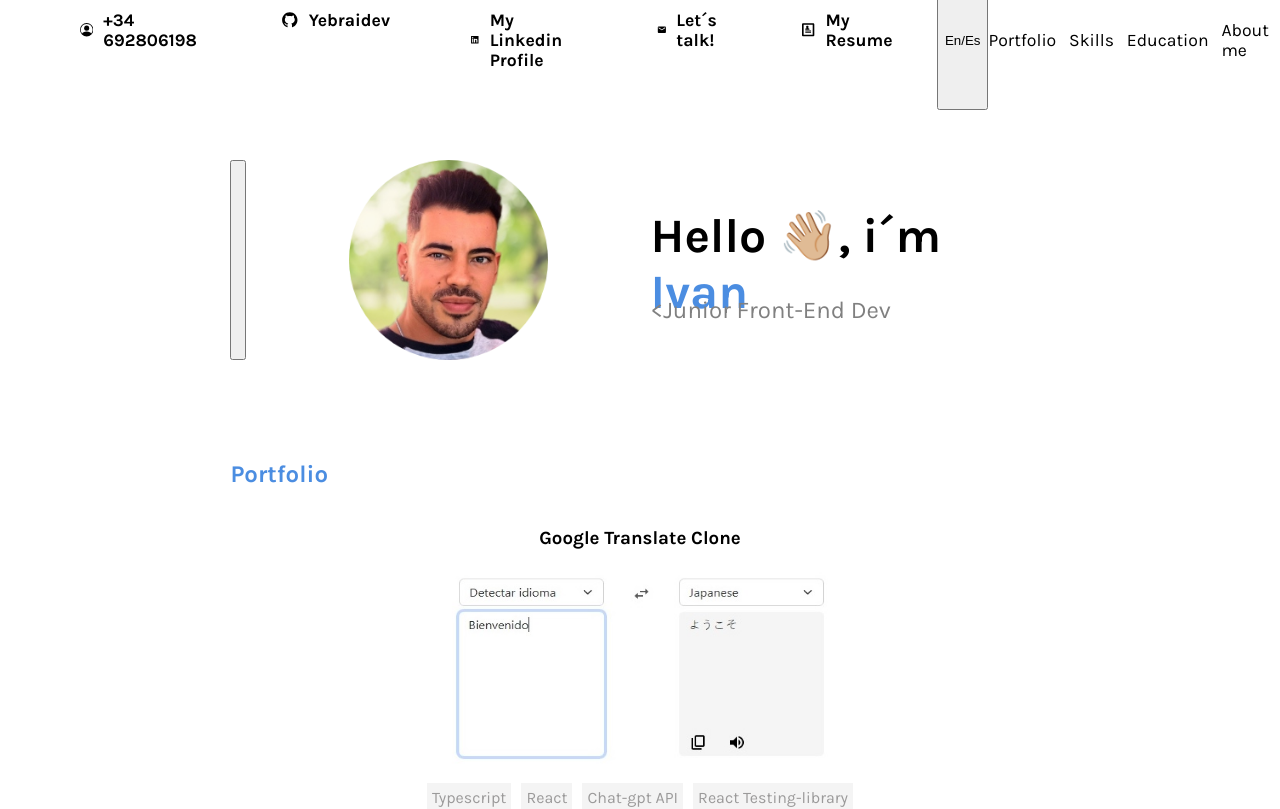
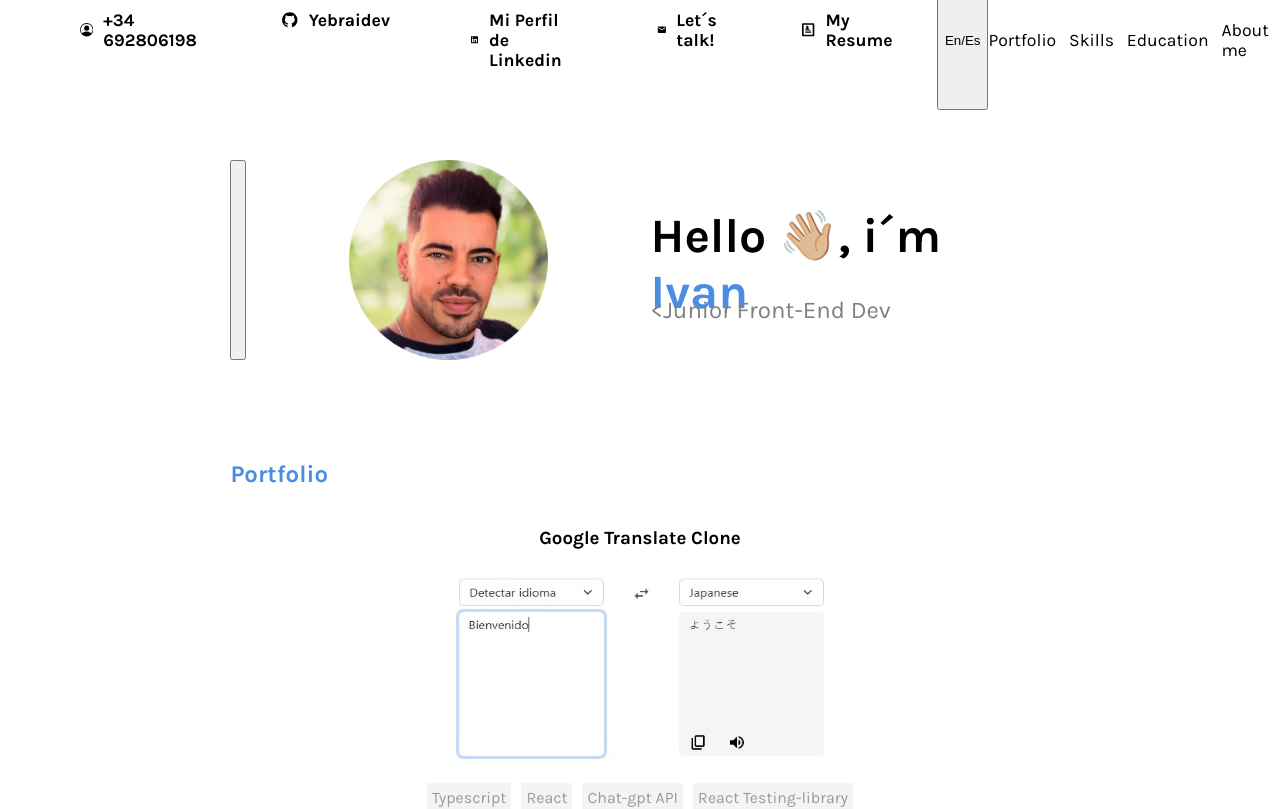
Before and after one commit to yebrai/yebraidev, a Next.js app: page / in a window 1280 px wide. Shown: the top 809 px of the page. Built offline with nearby package versions, Linux system fonts and the light colour scheme.

Commit message:
testing in dev

```diff
--- a/src/assets/links/links.jsx
+++ b/src/assets/links/links.jsx
@@ -11,6 +11,8 @@ import { AiFillLinkedin, AiFillGithub } from "react-icons/ai";
 import { MdEmail } from "react-icons/md";
 import { BsPersonCircle } from "react-icons/bs";
 import { ImProfile } from "react-icons/im";
+
+import { toLanguage} from "../../hooks/useLanguage"
 
 export const portfolioLinks = [
   {
@@ -85,7 +87,7 @@ export const portfolioLinks = [
     {
       label: <AiFillLinkedin />,
       route: "https://www.linkedin.com/in/ivangarciayebra",
-      description: "My Linkedin Profile",
+      description: toLanguage === 'en' ? "My Linkedin Profile" : "Mi Perfil de Linkedin",
     },
     {
       label: <MdEmail />,
--- a/src/components/AppNavbar/Navbar.jsx
+++ b/src/components/AppNavbar/Navbar.jsx
@@ -1,11 +1,17 @@
 import Link from "next/link";
 import { navbarLinks } from "../../assets/links/links";
 import styles from "./Navbar.module.css";
-import { useStore } from "@/pages/hooks/useLanguage";
+import { useStore } from "@/hooks/useLanguage";
 import { useEffect } from "react";
+import { languageAction } from '../../hooks/useLanguage'
 
 export default function Navbar() {
-  const { interchangeLanguage } = useStore()
+  const { interchangeLanguage, toLanguage } = useStore()
+
+  useEffect(() => {
+    console.log(languageAction)
+  },[toLanguage])
+
   return (
     <>
       <ul className={styles.container}>
--- a/src/components/AppWelcome/Welcome.jsx
+++ b/src/components/AppWelcome/Welcome.jsx
@@ -3,7 +3,7 @@ import ivanPng from "../../assets/images/ivanAv.png";
 import styles from "./Welcome.module.css";
 import { useEffect, useRef } from "react";
 import { init } from "ityped";
-import { useStore } from "@/pages/hooks/useLanguage";
+import { useStore } from "../../hooks/useLanguage";
 
 export default function Welcome() {
   const textRef = useRef();
@@ -17,8 +17,8 @@ export default function Welcome() {
       strings: ["<Junior Front-End Developer />"],
     });
 
-    console.log(toLanguage)
-  }, [toLanguage]);
+  }, []);
+
   return (
     <>
       <section className={styles.containerMainSection}>
--- a/src/pages/hooks/useLanguage.js
+++ b/src/hooks/useLanguage.js
@@ -1,6 +1,4 @@
-import { useReducer } from "react";
-
-const languageAction = { language: "en" } || { language: "es" };
+import { useReducer, useState } from "react";
 
 const initialState = {
   toLanguage: 'en',
--- a/src/pages/_app.js
+++ b/src/pages/_app.js
@@ -2,7 +2,6 @@ import "@/styles/globals.css";
 import { Analytics } from "@vercel/analytics/react";
 
 export default function App({ Component, pageProps }) {
-
   return (
   <>
     <Component {...pageProps} />;
--- a/src/pages/index.js
+++ b/src/pages/index.js
@@ -4,14 +4,8 @@ import Portfolio from "@/components/AppPortfolio/Portfolio";
 import About from "@/components/AppAbout/About";
 import Education from "@/components/AppEducation/Education";
 import { NextSeo } from "next-seo";
-import { useEffect } from "react";
-import { useStore } from "./hooks/useLanguage";
 
 export default function Home() {
-  const { english} = useStore()
-  useEffect(() => {
-    console.log('hola¿?')
-  }, [english]);
   return (
     <>
       <NextSeo title="Ivan Garcia Yebra" description="Yebraidev Website" />
```
